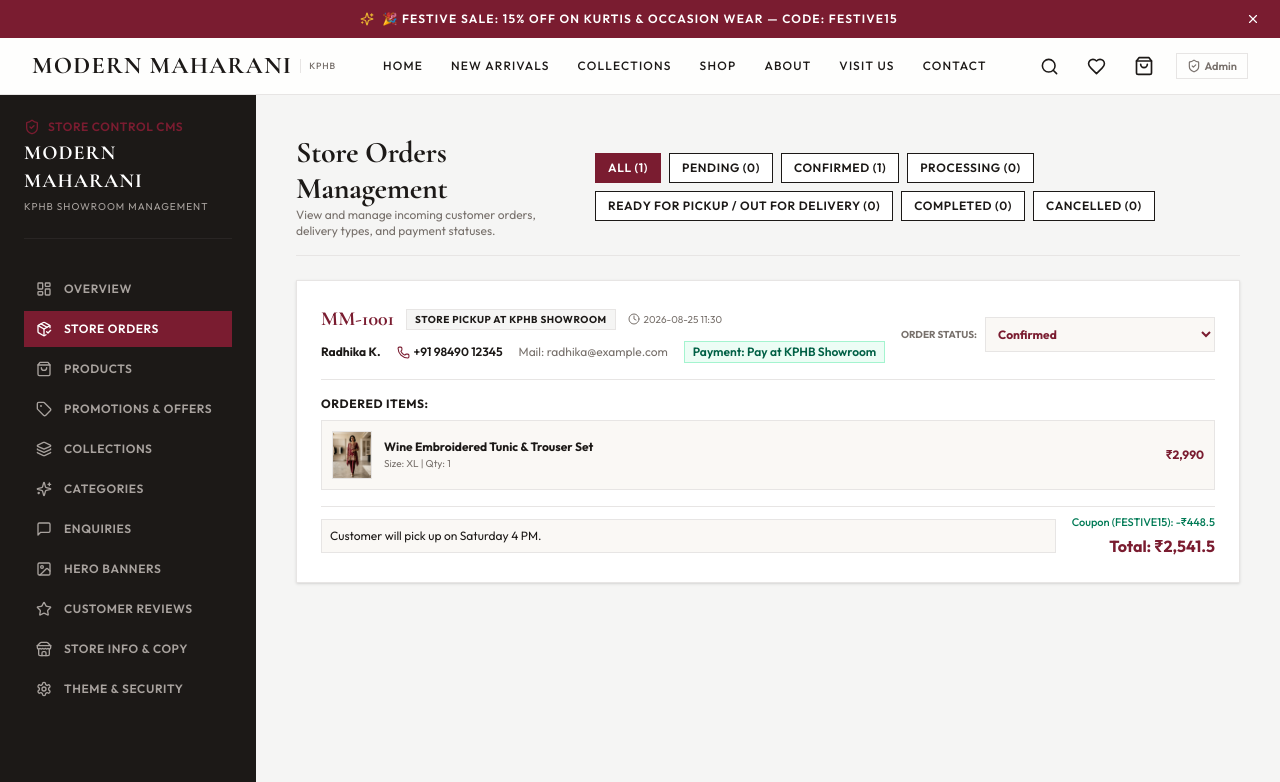
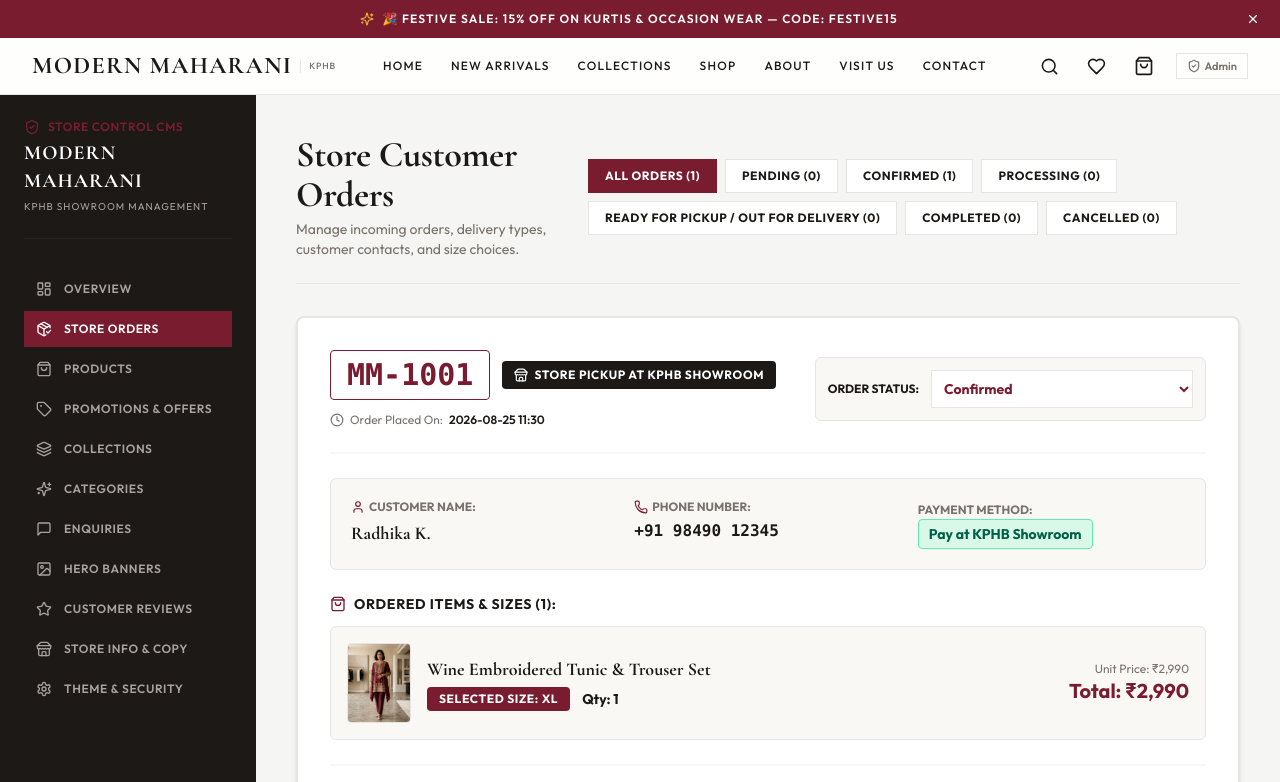
Before and after one commit to ravichandrareddy-projects/modern-maharani, a Next.js app: page /admin/orders in a window 1280 px wide. Shown: the top 782 px of the page. Built offline with nearby package versions, Linux system fonts and the light colour scheme; sample sign-in values are in the browser's storage.

Commit message:
fix: dynamic brand theme color injection and enlarged clear order management cards

```diff
--- a/src/app/admin/orders/page.tsx
+++ b/src/app/admin/orders/page.tsx
@@ -2,7 +2,7 @@
 
 import React, { useState, useEffect } from 'react';
 import { StoreData, Order, OrderStatus } from '@/lib/types';
-import { ShoppingBag, Clock, Phone, Mail, MapPin, Truck, Store, Check, Save } from 'lucide-react';
+import { PackageCheck, Clock, Phone, Mail, MapPin, Truck, Store, Check, Save, User, ShoppingBag } from 'lucide-react';
 
 export default function AdminOrdersPage() {
   const [storeData, setStoreData] = useState<StoreData | null>(null);
@@ -58,7 +58,7 @@ export default function AdminOrdersPage() {
   };
 
   if (loading || !storeData) {
-    return <div className="text-center py-20 text-xs uppercase tracking-widest text-[#78716C]">Loading Received Orders...</div>;
+    return <div className="text-center py-20 text-sm uppercase tracking-widest text-[#78716C]">Loading Store Orders...</div>;
   }
 
   const ordersList = storeData.orders || [];
@@ -77,30 +77,36 @@ export default function AdminOrdersPage() {
   ];
 
   return (
-    <div className="space-y-6">
+    <div className="space-y-8">
       {/* Header */}
-      <div className="flex flex-col sm:flex-row sm:items-center justify-between gap-4 pb-4 border-b border-[#E7E5E4]">
+      <div className="flex flex-col md:flex-row md:items-center justify-between gap-4 pb-6 border-b border-[#E7E5E4]">
         <div>
-          <h1 className="font-serif text-3xl font-bold text-[#1C1917]">Store Orders Management</h1>
-          <p className="text-xs text-[#78716C]">View and manage incoming customer orders, delivery types, and payment statuses.</p>
+          <h1 className="font-serif text-3xl sm:text-4xl font-bold text-[#1C1917]">Store Customer Orders</h1>
+          <p className="text-sm text-[#78716C] mt-1">
+            Manage incoming orders, delivery types, customer contacts, and size choices.
+          </p>
         </div>
 
         {/* Filter Status Tabs */}
         <div className="flex flex-wrap items-center gap-2">
           <button
             onClick={() => setSelectedStatus('All')}
-            className={`text-xs uppercase tracking-wider px-3 py-1.5 font-semibold border ${
-              selectedStatus === 'All' ? 'bg-[#7A1C30] text-white border-[#7A1C30]' : 'bg-white text-[#1C1917]'
+            className={`text-xs uppercase tracking-wider px-4 py-2 font-bold border transition-colors ${
+              selectedStatus === 'All'
+                ? 'bg-brand text-white border-transparent'
+                : 'bg-white text-[#1C1917] border-[#E7E5E4] hover:border-[#1C1917]'
             }`}
           >
-            All ({ordersList.length})
+            All Orders ({ordersList.length})
           </button>
           {orderStatuses.map((st) => (
             <button
               key={st}
               onClick={() => setSelectedStatus(st)}
-              className={`text-xs uppercase tracking-wider px-3 py-1.5 font-semibold border ${
-                selectedStatus === st ? 'bg-[#7A1C30] text-white border-[#7A1C30]' : 'bg-white text-[#1C1917]'
+              className={`text-xs uppercase tracking-wider px-4 py-2 font-bold border transition-colors ${
+                selectedStatus === st
+                  ? 'bg-brand text-white border-transparent'
+                  : 'bg-white text-[#1C1917] border-[#E7E5E4] hover:border-[#1C1917]'
               }`}
             >
               {st} ({ordersList.filter((o) => o.status === st).length})
@@ -111,46 +117,45 @@ export default function AdminOrdersPage() {
 
       {/* Orders List */}
       {filteredOrders.length === 0 ? (
-        <div className="bg-white p-12 text-center text-[#78716C] border border-[#E7E5E4]">
-          No customer orders found matching this status filter.
+        <div className="bg-white p-16 text-center text-[#78716C] border border-[#E7E5E4] shadow-sm">
+          <PackageCheck size={48} className="mx-auto text-stone-300 mb-3" />
+          <p className="font-serif text-xl text-[#1C1917]">No orders found for status "{selectedStatus}".</p>
         </div>
       ) : (
-        <div className="space-y-6">
+        <div className="space-y-8">
           {filteredOrders.map((ord) => (
-            <div key={ord.id} className="bg-white p-6 border border-[#E7E5E4] shadow-sm space-y-4">
-              {/* Order Top Summary */}
-              <div className="flex flex-col sm:flex-row sm:items-center justify-between gap-3 pb-4 border-b border-[#E7E5E4]">
-                <div>
-                  <div className="flex items-center gap-3">
-                    <span className="font-serif text-xl font-bold text-[#7A1C30]">{ord.orderNumber}</span>
-                    <span className="bg-stone-100 text-[#1C1917] text-[10px] font-bold px-2 py-0.5 uppercase tracking-wider border border-[#E7E5E4]">
+            <div
+              key={ord.id}
+              className="bg-white p-6 sm:p-8 border-2 border-[#E7E5E4] rounded-lg shadow-md space-y-6 transition-all hover:border-[#1C1917]"
+            >
+              {/* Top Banner: Prominent Order ID & Status */}
+              <div className="flex flex-col md:flex-row md:items-center justify-between gap-4 pb-6 border-b-2 border-[#FAF8F5]">
+                <div className="space-y-2">
+                  <div className="flex flex-wrap items-center gap-3">
+                    {/* Large Readable Order ID */}
+                    <span className="font-mono text-2xl sm:text-3xl font-black text-brand bg-brand/10 px-4 py-1.5 rounded border border-brand/20">
+                      {ord.orderNumber}
+                    </span>
+
+                    {/* Delivery Badge */}
+                    <span className="bg-[#1C1917] text-white text-xs font-bold px-3 py-1.5 uppercase tracking-wider rounded flex items-center gap-1.5">
+                      {ord.deliveryType.includes('Pickup') ? <Store size={14} /> : <Truck size={14} />}
                       {ord.deliveryType}
-                    </span>
-                    <span className="text-[10px] text-[#78716C] flex items-center gap-1">
-                      <Clock size={12} /> {ord.createdAt}
                     </span>
                   </div>
 
-                  <div className="flex flex-wrap items-center gap-4 text-xs text-[#78716C] pt-2">
-                    <span className="font-bold text-[#1C1917]">{ord.customerName}</span>
-                    <span className="flex items-center gap-1 font-semibold text-[#1C1917]">
-                      <Phone size={13} className="text-[#7A1C30]" />
-                      <a href={`tel:${ord.phone}`} className="hover:underline">{ord.phone}</a>
-                    </span>
-                    {ord.email && <span>Mail: {ord.email}</span>}
-                    <span className="bg-emerald-50 text-emerald-800 font-semibold px-2 py-0.5 border border-emerald-200">
-                      Payment: {ord.paymentMethod}
-                    </span>
-                  </div>
+                  <p className="text-xs text-[#78716C] flex items-center gap-1.5 pt-1">
+                    <Clock size={14} /> Order Placed On: <span className="font-semibold text-[#1C1917]">{ord.createdAt}</span>
+                  </p>
                 </div>
 
-                {/* Status Dropdown */}
-                <div className="flex items-center gap-2">
-                  <span className="text-[10px] uppercase font-bold text-[#78716C]">Order Status:</span>
+                {/* Status Dropdown Selector */}
+                <div className="flex items-center gap-3 bg-[#FAF8F5] p-3 border border-[#E7E5E4] rounded-md">
+                  <span className="text-xs uppercase font-bold text-[#1C1917]">Order Status:</span>
                   <select
                     value={ord.status}
                     onChange={(e) => handleUpdateOrder(ord.id, e.target.value as OrderStatus)}
-                    className="text-xs p-2 bg-[#FAF8F5] border border-[#E7E5E4] font-bold text-[#7A1C30]"
+                    className="text-sm font-bold p-2 bg-white border border-[#E7E5E4] text-brand focus:outline-none cursor-pointer"
                   >
                     {orderStatuses.map((st) => (
                       <option key={st} value={st}>{st}</option>
@@ -159,57 +164,115 @@ export default function AdminOrdersPage() {
                 </div>
               </div>
 
-              {/* Delivery Address (If Home Delivery) */}
+              {/* Customer Contact Details Grid */}
+              <div className="grid grid-cols-1 md:grid-cols-3 gap-4 bg-[#FAF8F5] p-5 border border-[#E7E5E4] rounded-md text-sm">
+                <div className="space-y-1">
+                  <span className="text-xs uppercase font-bold text-[#78716C] flex items-center gap-1">
+                    <User size={14} className="text-brand" /> Customer Name:
+                  </span>
+                  <p className="font-serif text-lg font-bold text-[#1C1917]">{ord.customerName}</p>
+                </div>
+
+                <div className="space-y-1">
+                  <span className="text-xs uppercase font-bold text-[#78716C] flex items-center gap-1">
+                    <Phone size={14} className="text-brand" /> Phone Number:
+                  </span>
+                  <p className="font-mono text-base font-bold text-[#1C1917]">
+                    <a href={`tel:${ord.phone}`} className="hover:text-brand hover:underline">{ord.phone}</a>
+                  </p>
+                </div>
+
+                <div className="space-y-1">
+                  <span className="text-xs uppercase font-bold text-[#78716C]">Payment Method:</span>
+                  <p className="font-bold text-emerald-800 text-sm bg-emerald-100/80 px-2.5 py-1 inline-block border border-emerald-300 rounded">
+                    {ord.paymentMethod}
+                  </p>
+                </div>
+              </div>
+
+              {/* Shipping Address (If Delivery) */}
               {ord.deliveryType === 'Home Delivery' && ord.shippingAddress && (
-                <div className="p-3 bg-[#FAF8F5] border border-[#E7E5E4] text-xs space-y-1">
-                  <span className="font-bold uppercase text-[#7A1C30] flex items-center gap-1">
-                    <MapPin size={14} /> Shipping Address:
+                <div className="p-4 bg-[#FAF8F5] border border-[#E7E5E4] rounded-md text-sm space-y-1">
+                  <span className="font-bold uppercase text-xs text-brand flex items-center gap-1.5">
+                    <MapPin size={15} /> Delivery Shipping Address:
                   </span>
-                  <p className="text-[#1C1917]">{ord.shippingAddress}</p>
+                  <p className="text-[#1C1917] font-medium text-base leading-relaxed">{ord.shippingAddress}</p>
                 </div>
               )}
 
-              {/* Items Table */}
-              <div className="space-y-2">
-                <h4 className="text-xs font-bold uppercase tracking-wider text-[#1C1917]">Ordered Items:</h4>
-                <div className="space-y-2">
+              {/* Ordered Items Table */}
+              <div className="space-y-3">
+                <h4 className="text-sm font-bold uppercase tracking-wider text-[#1C1917] flex items-center gap-2">
+                  <ShoppingBag size={16} className="text-brand" /> Ordered Items & Sizes ({ord.items.length}):
+                </h4>
+
+                <div className="space-y-3">
                   {ord.items.map((item, idx) => (
-                    <div key={idx} className="flex items-center justify-between p-2.5 bg-[#FAF8F5] border border-[#E7E5E4] text-xs">
-                      <div className="flex items-center gap-3">
-                        <img src={item.image} alt={item.productName} className="w-10 h-12 object-cover border border-[#E7E5E4]" />
-                        <div>
-                          <span className="font-bold text-[#1C1917] block">{item.productName}</span>
-                          <span className="text-[10px] text-[#78716C]">Size: {item.selectedSize} | Qty: {item.quantity}</span>
+                    <div
+                      key={idx}
+                      className="flex flex-col sm:flex-row sm:items-center justify-between p-4 bg-[#FAF8F5] border border-[#E7E5E4] rounded-md gap-4"
+                    >
+                      <div className="flex items-center gap-4">
+                        <img
+                          src={item.image}
+                          alt={item.productName}
+                          className="w-16 h-20 object-cover border border-[#E7E5E4] rounded shrink-0"
+                        />
+                        <div className="space-y-1">
+                          <h5 className="font-serif text-lg font-bold text-[#1C1917]">{item.productName}</h5>
+                          <div className="flex items-center gap-3 text-sm">
+                            <span className="bg-brand text-white font-bold px-3 py-1 text-xs uppercase tracking-wider rounded">
+                              Selected Size: {item.selectedSize}
+                            </span>
+                            <span className="font-bold text-[#1C1917]">Qty: {item.quantity}</span>
+                          </div>
                         </div>
                       </div>
-                      <span className="font-bold text-[#7A1C30]">₹{(item.price * item.quantity).toLocaleString('en-IN')}</span>
+
+                      <div className="text-right shrink-0">
+                        <span className="text-xs text-[#78716C] block">Unit Price: ₹{item.price.toLocaleString('en-IN')}</span>
+                        <span className="font-bold text-xl text-brand block">
+                          Total: ₹{(item.price * item.quantity).toLocaleString('en-IN')}
+                        </span>
+                      </div>
                     </div>
                   ))}
                 </div>
               </div>
 
-              {/* Amount Breakdown & Staff Notes */}
-              <div className="flex flex-col sm:flex-row items-start sm:items-center justify-between gap-4 pt-2 border-t border-[#E7E5E4] text-xs">
-                <div className="flex-1 w-full">
-                  <input
-                    type="text"
-                    placeholder="Add internal staff note (e.g. Dispatched via Swiggy/Courier)..."
-                    defaultValue={ord.notes || ''}
-                    onBlur={(e) => handleUpdateOrder(ord.id, ord.status, e.target.value)}
-                    className="w-full text-xs p-2 bg-[#FAF8F5] border border-[#E7E5E4] text-[#1C1917]"
-                  />
-                  {savingId === ord.id && <span className="text-[10px] text-emerald-600 font-bold">Saved!</span>}
+              {/* Footer Notes & Total Summary */}
+              <div className="flex flex-col sm:flex-row items-start sm:items-center justify-between gap-4 pt-4 border-t-2 border-[#FAF8F5]">
+                <div className="flex-1 w-full max-w-lg">
+                  <label className="block text-xs uppercase font-bold text-[#78716C] mb-1">
+                    Store Staff Internal Note:
+                  </label>
+                  <div className="flex gap-2">
+                    <input
+                      type="text"
+                      placeholder="Add note e.g. Customer called, dispatched via courier..."
+                      defaultValue={ord.notes || ''}
+                      onBlur={(e) => handleUpdateOrder(ord.id, ord.status, e.target.value)}
+                      className="w-full text-sm p-3 bg-[#FAF8F5] border border-[#E7E5E4] text-[#1C1917] focus:outline-none focus:border-brand"
+                    />
+                  </div>
+                  {savingId === ord.id && <span className="text-xs text-emerald-600 font-bold mt-1 block">Saved!</span>}
                 </div>
 
-                <div className="text-right space-y-1 shrink-0">
+                <div className="text-right space-y-1 shrink-0 bg-[#FAF8F5] p-4 border border-[#E7E5E4] rounded-md min-w-[240px]">
+                  <div className="flex justify-between text-xs text-[#78716C]">
+                    <span>Subtotal:</span>
+                    <span>₹{ord.subtotal.toLocaleString('en-IN')}</span>
+                  </div>
                   {ord.discountAmount > 0 && (
-                    <span className="text-[11px] text-emerald-700 font-medium block">
-                      Coupon ({ord.appliedCoupon}): -₹{ord.discountAmount.toLocaleString('en-IN')}
-                    </span>
+                    <div className="flex justify-between text-xs text-emerald-700 font-semibold">
+                      <span>Discount ({ord.appliedCoupon}):</span>
+                      <span>-₹{ord.discountAmount.toLocaleString('en-IN')}</span>
+                    </div>
                   )}
-                  <span className="font-bold text-base text-[#7A1C30] block">
-                    Total: ₹{ord.totalAmount.toLocaleString('en-IN')}
-                  </span>
+                  <div className="flex justify-between text-lg font-bold text-brand pt-2 border-t border-[#E7E5E4]">
+                    <span>Order Total:</span>
+                    <span>₹{ord.totalAmount.toLocaleString('en-IN')}</span>
+                  </div>
                 </div>
               </div>
             </div>
--- a/src/app/globals.css
+++ b/src/app/globals.css
@@ -10,6 +10,7 @@
     --text-charcoal: #1C1917;
     --text-muted: #78716C;
     --accent-wine: #7A1C30;
+    --primary-brand: #7A1C30;
     --accent-wine-hover: #5F1524;
     --accent-champagne: #E2D4C3;
     --accent-gold: #C5A059;
@@ -30,6 +31,27 @@
   }
 }
 
+/* Dynamic Brand Theme Utility Classes */
+.bg-brand {
+  background-color: var(--primary-brand, #7A1C30) !important;
+}
+
+.text-brand {
+  color: var(--primary-brand, #7A1C30) !important;
+}
+
+.border-brand {
+  border-color: var(--primary-brand, #7A1C30) !important;
+}
+
+.hover-bg-brand:hover {
+  background-color: var(--primary-brand, #7A1C30) !important;
+}
+
+.hover-text-brand:hover {
+  color: var(--primary-brand, #7A1C30) !important;
+}
+
 /* Custom Editorial Animation & Styling Utilities */
 .editorial-hero-bg {
   background-position: center;
@@ -38,12 +60,12 @@
 }
 
 .luxury-card-shadow {
-  box-shadow: 0 10px 30px -10px rgba(28, 25, 23, 0.05);
+  box-shadow: 0 10px 30px -10px rgba(28, 25, 23, 0.08);
   transition: all 0.4s cubic-bezier(0.16, 1, 0.3, 1);
 }
 
 .luxury-card-shadow:hover {
-  box-shadow: 0 20px 40px -15px rgba(122, 28, 48, 0.12);
+  box-shadow: 0 20px 40px -15px rgba(122, 28, 48, 0.15);
   transform: translateY(-4px);
 }
 
@@ -71,5 +93,5 @@
   border-radius: 3px;
 }
 ::-webkit-scrollbar-thumb:hover {
-  background: #7A1C30;
+  background: var(--primary-brand, #7A1C30);
 }
--- a/src/app/layout.tsx
+++ b/src/app/layout.tsx
@@ -3,6 +3,7 @@ import "./globals.css";
 import Navbar from "@/components/Navbar";
 import Footer from "@/components/Footer";
 import LocalBusinessSchema from "@/components/LocalBusinessSchema";
+import ThemeInjector from "@/components/ThemeInjector";
 import { CartProvider } from "@/lib/cartContext";
 
 export const metadata: Metadata = {
@@ -36,6 +37,7 @@ export default function RootLayout({
         <LocalBusinessSchema />
       </head>
       <body className="min-h-screen flex flex-col antialiased selection:bg-[#7A1C30] selection:text-white">
+        <ThemeInjector />
         <CartProvider>
           <Navbar />
           <main className="flex-grow">{children}</main>
```
Also changed, not shown: src/components/ThemeInjector.tsx (added, +22 -0 lines).
